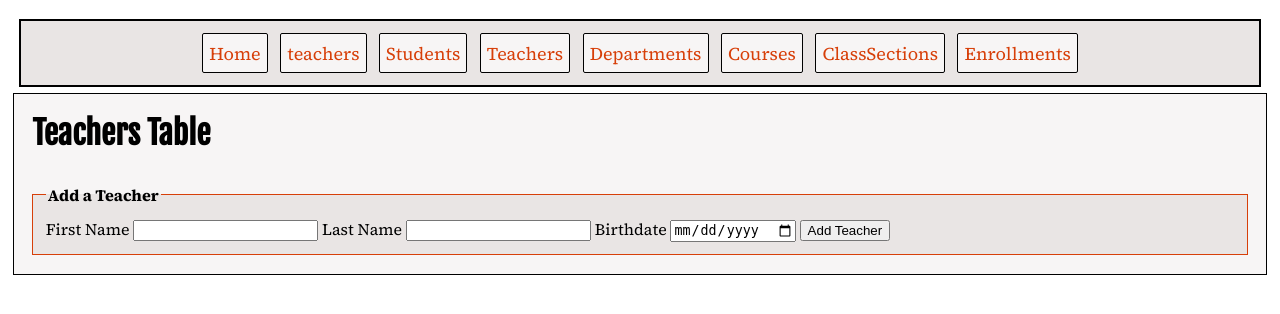
After one commit to conradschreiner/BHSClassEnrollmentsFlaskApp, a Flask app: template templates/teachers.j2 in a window 1280 px wide. The commit adds this page. Shown: the top 314 px of the page. Run offline with Flask 3, Linux system fonts and the light colour scheme; the template is opened without the code that fills it, so the values that code supplies are empty; parts of the project's set-up code (start-up, migrations or seed data) failed here and were passed over; some libraries are stand-ins or nearby versions.

Commit message:
added teachers webpage with data pull and jinja template

```diff
--- a/app.py
+++ b/app.py
@@ -33,7 +33,7 @@ def students():
 
 @app.route("/gradelevels.j2", methods=["POST", "GET"])
 def gradelevels():
-    """Route CRUD methods to the GradeLevel Entity Page"""
+    """Route CRUD methods to the GradeLevels Entity Page"""
 
     # load query from file and store as string variable
     gradelevels_query = read_sql_file(r"database/sql_storage/select_all_gradelevels.sql")
@@ -43,13 +43,26 @@ def gradelevels():
     results = cursor.fetchall()
     return render_template("gradelevels.j2", gradelevels=results)
 
+@app.route("/teachers.j2", methods=["POST", "GET"])
+def teachers():
+    """Route CRUD methods to the Teachers Entity Page"""
+
+    # load query from file and store as string variable
+    teachers_query = read_sql_file(r"database/sql_storage/select_all_teachers.sql")
+
+    # run query and generate jinja template
+    cursor = db.execute_query(db_connection=db_connection, query=teachers_query)
+    results = cursor.fetchall()
+    return render_template("teachers.j2", teachers=results)
+
 
 # Listener
 if __name__ == "__main__":
     #Start the app on port 3000, it will be different once hosted
-    # app.run(port=3306, debug=True)
+
     port = int(os.environ.get('PORT', 3306))
     #                                 ^^^^
     #              You can replace this number with any valid port
 
-    app.run(port=port)
+    app.run(port=3306, debug=True)
+    # app.run(port=port)
--- /dev/null
+++ b/database/sql_storage/select_all_teachers.sql
@@ -0,0 +1,3 @@
+SELECT t.teacherID, t.fName AS "First Name", t.lName AS "Last Name", t.isCurrentlyEmployed AS "Employment Status"
+FROM `Teachers` t
+ORDER BY t.teacherID;
--- a/templates/index.j2
+++ b/templates/index.j2
@@ -12,7 +12,7 @@
     <a href="/">Home</a>
     <a href="gradelevels.j2">Grade Levels</a>
     <a href="students.j2">Students</a>
-    <a href="Teachers.j2">Teachers</a>
+    <a href="teachers.j2">Teachers</a>
     <a href="Departments.j2">Departments</a>
     <a href="Courses.j2">Courses</a>
     <a href="ClassSections.j2">Class Sections</a>
--- a/templates/students.j2
+++ b/templates/students.j2
@@ -11,7 +11,7 @@
     <a href="/">Home</a>
     <a href="gradelevels.j2">GradeLevels</a>
     <a href="students.j2">Students</a>
-    <a href="Teachers.j2">Teachers</a>
+    <a href="teachers.j2">Teachers</a>
     <a href="Departments.j2">Departments</a>
     <a href="Courses.j2">Courses</a>
     <a href="ClassSections.j2">ClassSections</a>
--- /dev/null
+++ b/templates/teachers.j2
@@ -0,0 +1,60 @@
+<!DOCTYPE html>
+<html lang="en">
+  <head>
+    <meta charset="UTF-8" />
+    <meta name="viewport" content="width=device-width, initial-scale=1.0" />
+    <link rel="stylesheet" type="text/css" media="screen" href="static/css/main.css" />
+    <title>Teachers</title>
+  </head>
+  <body>
+    <nav>
+        <a href="/">Home</a>
+        <a href="teachers.j2">teachers</a>
+        <a href="students.j2">Students</a>
+        <a href="teachers.j2">Teachers</a>
+        <a href="Departments.j2">Departments</a>
+        <a href="Courses.j2">Courses</a>
+        <a href="ClassSections.j2">ClassSections</a>
+        <a href="Enrollments.j2">Enrollments</a>
+    </nav>
+    <section>
+    <h1>Teachers Table</h1>
+    <table border="1" cellpadding="5" style="border-collapse:collapse">
+      <tr>
+        <!-- Iterate through each key in the first entry to get the
+        column name -->
+        {% for key in teachers[0].keys() %}
+
+        <!-- Create a <th> tag with the key inside of it, this will be
+        our header row -->
+        <th>{{ key }}</th>
+
+        <!-- End of this for loop -->
+        {% endfor %}
+      </tr>
+    {% for teacher in teachers %}
+      <tr>
+ <!-- Then iterate through every key in the current person dictionary -->
+        {% for key in teacher.keys() %}
+        <td>{{teacher[key]}}</td>
+        {% endfor %}
+      </tr>
+    {% endfor %}
+    </table>
+    <form>
+      <fieldset>
+        <legend><strong>Add a Teacher</strong></legend>
+        <label for="fName">First Name</label>
+        <input id="fName" name="fName" type="text" required />
+        <label for="lName">Last Name</label>
+        <input name="lName" id="lName" type="text" required />
+        <label for="birthdate">Birthdate</label>
+        <input name="birthdate" id="birthdate" type="date" required />
+        <label for="addteacher">
+          <button type="submit" id="addteacher">Add Teacher</button>
+        </label>
+      </fieldset>
+    </form>
+      </section>
+  </body>
+</html>
```
